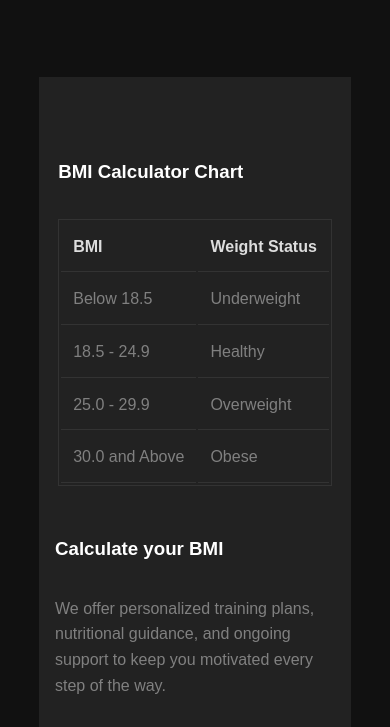
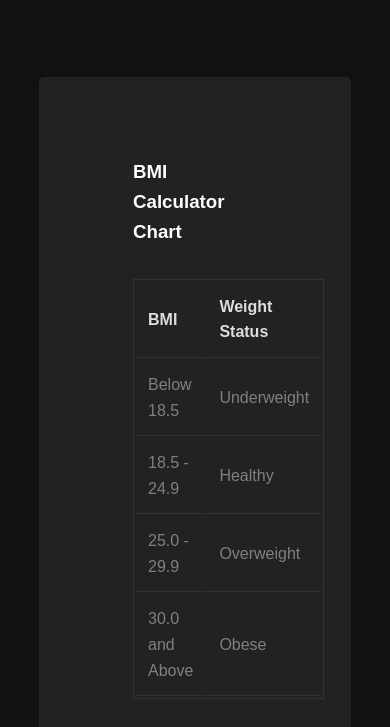
Before and after one commit to khadiza21/gym-center-2, a plain HTML site: page index.html in a window 390 px wide. Shown: the part 4874-5601 px from the top of the page. Drawn offline with Linux system fonts and the light colour scheme.

Commit message:
section added

```diff
--- a/style.css
+++ b/style.css
@@ -428,13 +428,15 @@ ul {
 }
 
 .bmi-container {
-    padding: 5rem 0;
+    padding: 5rem 2rem;
     margin: 5rem 0;
     display: flex;
     justify-content: space-around;
     background-color: #222;
     gap: 2rem;
     flex-wrap: wrap;
+    border-radius: 5px;
+
 }
 
 .bmi-chart table {
@@ -490,6 +492,27 @@ ul {
     color: grey;
 
 }
+
+@media (max-width: 576px) {
+   .bmi-chart, .bmi-form{
+    width: 100%;
+   }
+}
+
+@media (min-width: 576px) and (max-width: 992px) {
+    .bmi-chart, .bmi-form{
+        width: 100%;
+       }
+
+}
+@media  (max-width: 992px) {
+    .bmi-chart, .bmi-form{
+        width: 50%;
+       }
+
+}
+
+
 
 
 /* Team Section */
```
